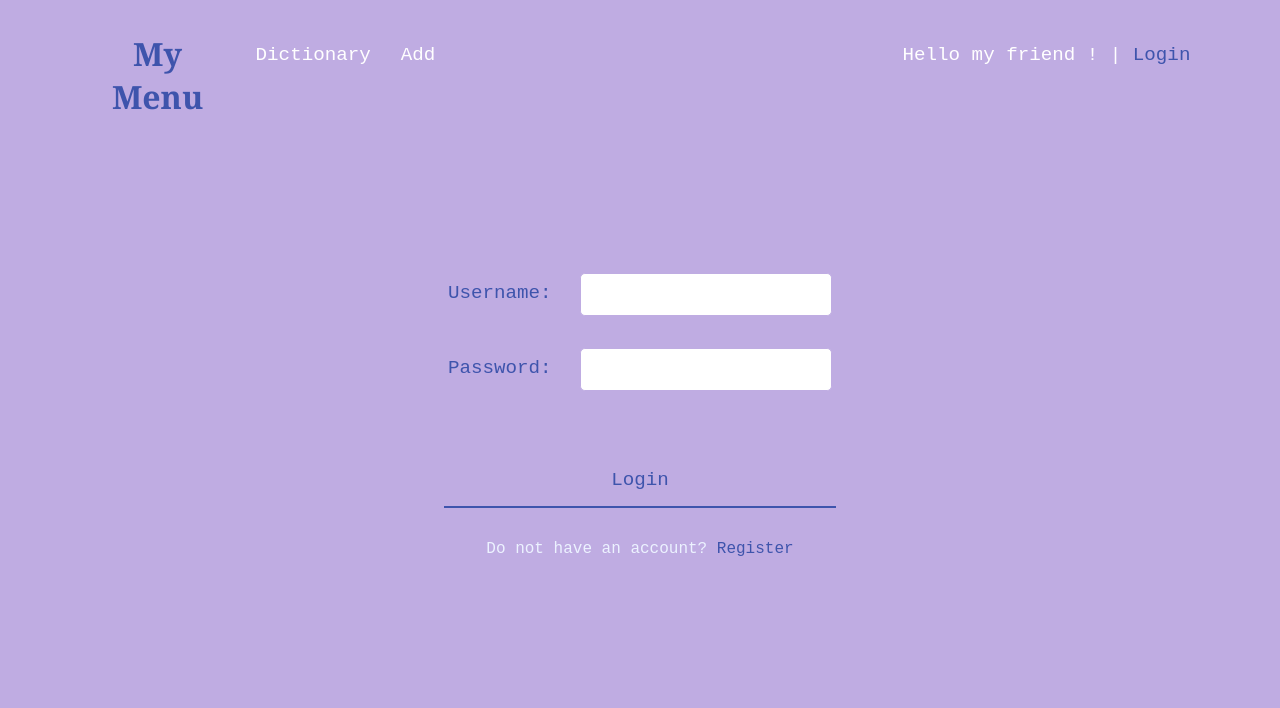
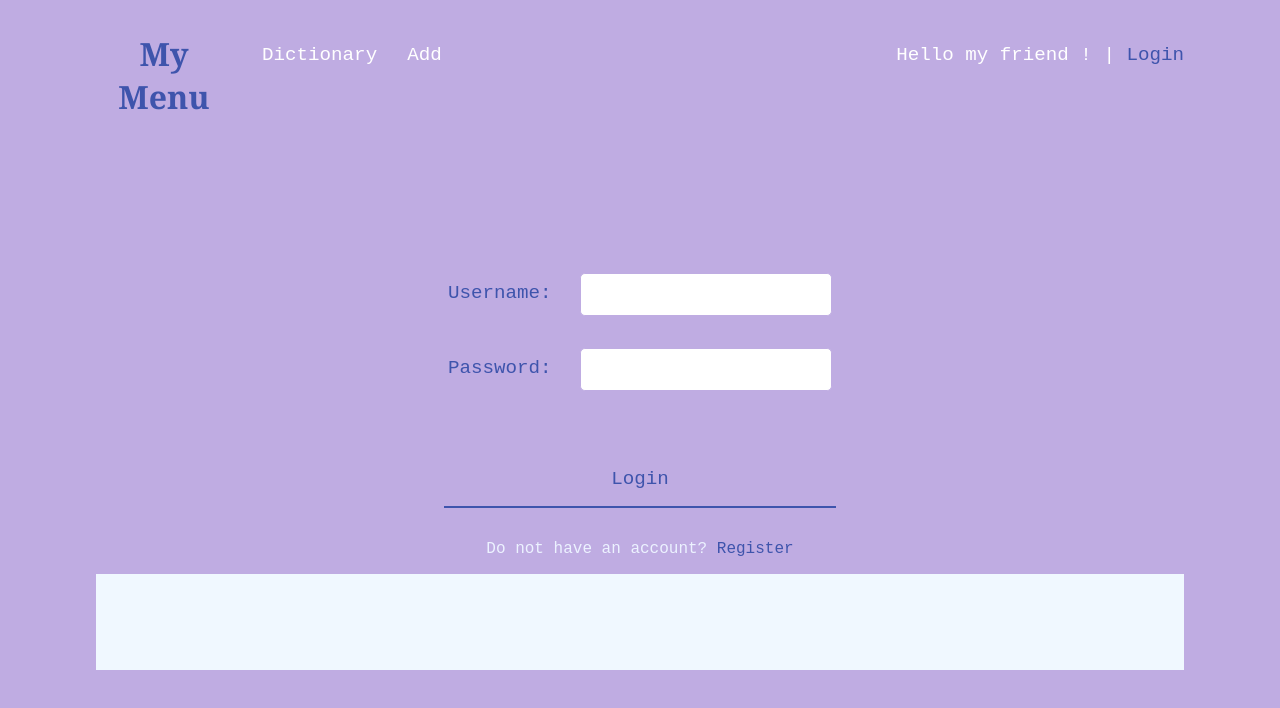
Before and after one commit to Nina1o1/my-menu, a React (Vite) app in the folder client/: page /login in a window 1280 px wide. Shown: the top 708 px of the page. Built offline with nearby package versions, Linux system fonts and the light colour scheme.

Commit message:
required commit

```diff
--- a/client/src/app/App.css
+++ b/client/src/app/App.css
@@ -1,6 +1,6 @@
 .container{
   position: relative;
-  min-height: 82vh;
-  padding: 2rem 7% 0;
+  min-height: 84vh;
+  padding: 2rem 6rem 0;
   margin-top: calc(8vh + 2rem);
 }
--- a/client/src/components/common/footer.css
+++ b/client/src/components/common/footer.css
@@ -1,3 +1,4 @@
 .footer{
-  margin: 30vh 3% 8vh 3%;
+  padding: 8vh 3% 4vh 3%;
+  background-color: aliceblue;
 }
--- a/client/src/components/common/header.css
+++ b/client/src/components/common/header.css
@@ -7,7 +7,7 @@
 }
 .header-container{
   position: relative;
-  padding: 4vh 7%;
+  padding: 4vh 6rem;
   display: flex;
   flex-direction: row;
   background-color: #BFACE2;
--- a/client/src/components/dictionary/dictionary.css
+++ b/client/src/components/dictionary/dictionary.css
@@ -22,23 +22,23 @@
 }
 
 .search-btn{
-  height: 3.8rem;
+  height: 3.6rem;
   min-width: 136px;
   cursor: pointer;
 }
 .search-btn-mode {
-  height: 3.8rem;
+  height: 3.6rem;
   cursor: pointer;
 }
 .search-bar{
   margin-left: 30px;
   width: 100%;
-  height: 2rem;
+  height: 1.8rem;
 }
 .search-bar-mode{
   margin-left: 1rem;
   width: 100%;
-  height: 2rem;
+  height: 1.8rem;
 }
 
 /* list of dishes */
@@ -52,6 +52,9 @@
   display: flex;
   flex-flow: column;
   font-family: 'Courier New', Courier, monospace;
+
+  max-height: 68vh;
+  overflow: scroll;
 }
 
 .dict-cont{
--- a/client/src/components/display/display.css
+++ b/client/src/components/display/display.css
@@ -2,11 +2,16 @@
   position: relative;
   margin-left: calc(350px + 5.6rem);
   top: -0.6rem;
-
   text-align: center;
+  max-height: 78vh;
 }
 
-.display-content-container{
+.display-content-container {
+  height: 100%;
+  overflow: scroll;
+}
+
+.display-detail-container{
   margin: auto;
   width: fit-content;
   min-width: 300px;
@@ -36,7 +41,7 @@
 }
 /* break line */
 .display-break{
-  height: 1rem;
+  height: 0.5rem;
   border-bottom-style: solid;
   border-color: #3E54AC;
 }
@@ -57,14 +62,11 @@
 }
 
 .display-backbtn{
-  font-size: 1.5rem;
-  color: #3E54AC;
-  line-height: 3.6rem;
-  top: calc(8vh + 4rem);
+  top: 0;
 }
 
 .display-editbtn{
-  top: calc(8vh + 4rem + 3.6rem);
+  top: 4.6rem;
 }
 /* labels */
 .display-label{
--- a/client/src/components/display/display.jsx
+++ b/client/src/components/display/display.jsx
@@ -11,12 +11,14 @@ function Display ({recipe, setdisplayMode}) {
       <BackBtn setdisplayMode={setdisplayMode}/>
       <EditBtn recipe={recipe}/>
 
-      <h1 className="display-header">{recipe["dishname"]}</h1>
+      <div className="display-content-container">
+        <h1 className="display-header">{recipe["dishname"]}</h1>
 
-      <div className="display-detail-container">
-        <BasicItems recipe={recipe}/>
-        <Ingredients ingredients={recipe["ingredients"]}/>
-        <Steps steps={recipe["steps"]}/>
+        <div className="display-detail-container">
+          <BasicItems recipe={recipe}/>
+          <Ingredients ingredients={recipe["ingredients"]}/>
+          <Steps steps={recipe["steps"]}/>
+        </div>
       </div>
     </div>
   )
--- a/client/src/components/edit/formBtn.jsx
+++ b/client/src/components/edit/formBtn.jsx
@@ -58,7 +58,6 @@ function FormBtn({formItems}) {
       const formdata = {};
       Array.from(formItems).forEach(ele => {
         if(!ele.id) return;
-        console.log(ele);
         const idtype = ele.id.split("-");
         switch (idtype[0]) {
 
@@ -92,7 +91,6 @@ function FormBtn({formItems}) {
           }
 
           default: {
-            console.log()
             formdata[ele.id] = ele.value;
           }
         }
```
Also changed, not shown: 1 other file (tests, documents, lock files or other folders).
